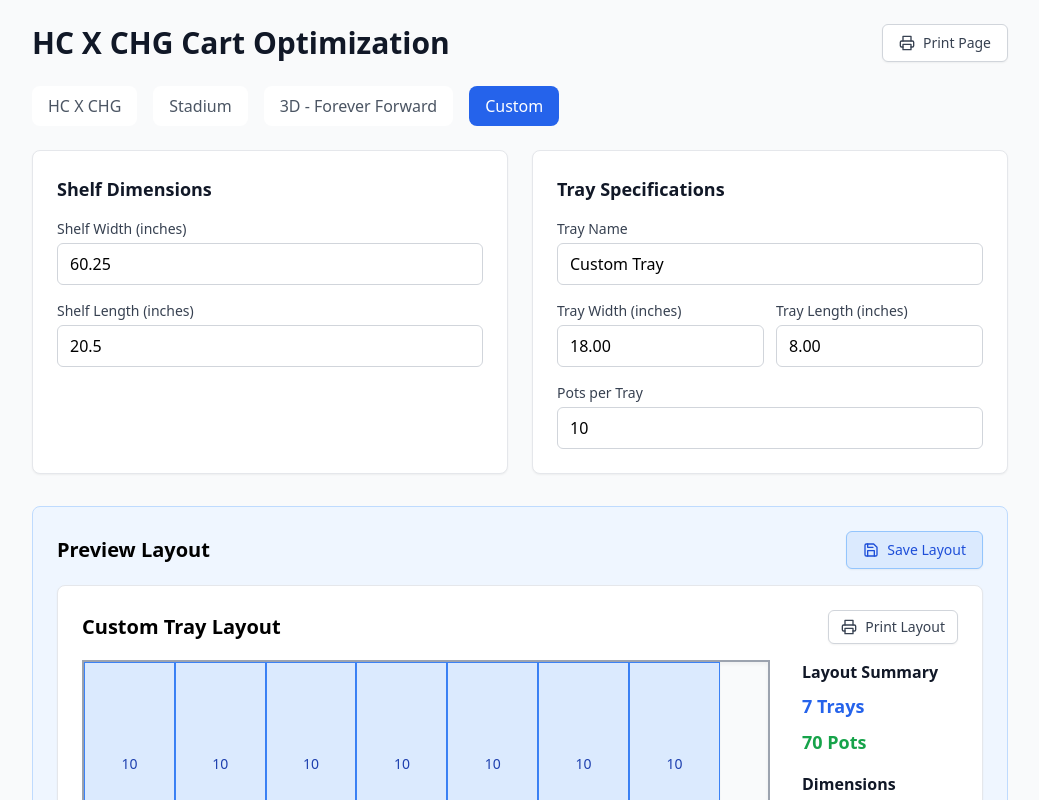
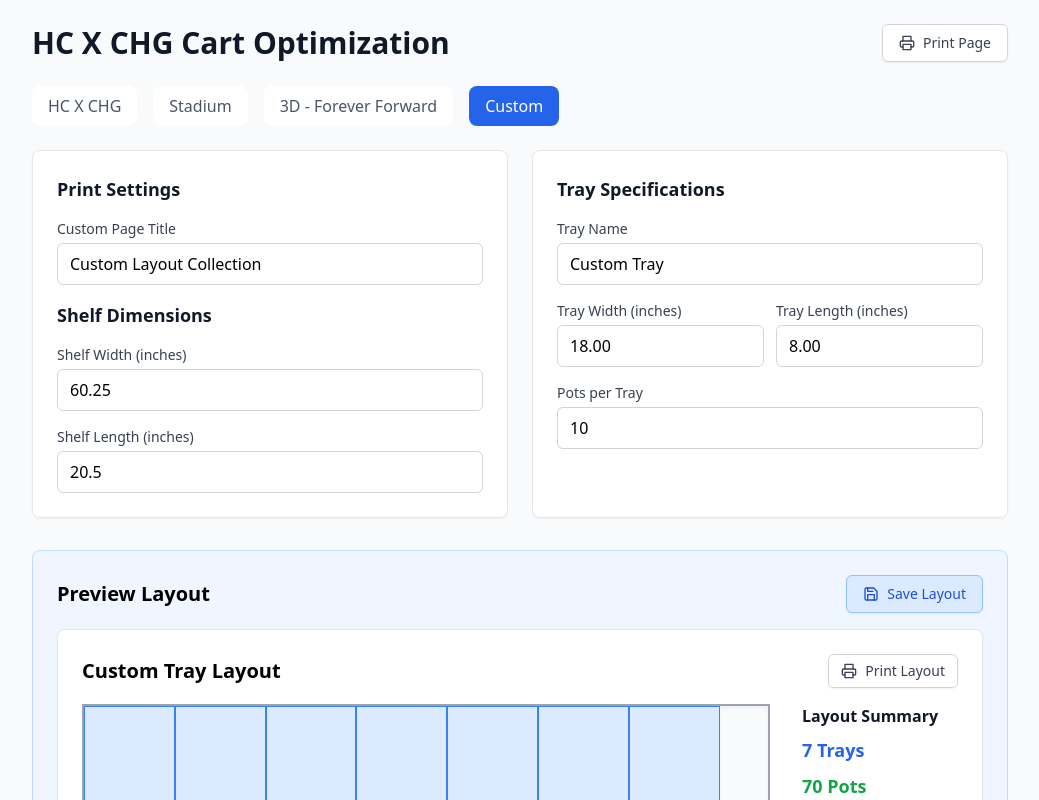
Before and after one commit to jmanq/classichgcartoptimization, a React (Vite) app: page / in a window 1280 px wide. Both pictures are taken after a click on the button "Custom". Shown: the top 800 px of the page, without its empty margins (120-1159 px from the left). Built offline with nearby package versions, Linux system fonts and the light colour scheme.

Commit message:
Improve custom page layout and printing

```diff
--- a/src/components/CustomCalculator.tsx
+++ b/src/components/CustomCalculator.tsx
@@ -366,10 +366,123 @@ interface CustomCalculatorProps {
 export default function CustomCalculator({ savedLayouts, setSavedLayouts, removeFromCustom }: CustomCalculatorProps) {
   const [shelfWidth, setShelfWidth] = useState<string>('60.25');
   const [shelfLength, setShelfLength] = useState<string>('20.5');
+  const [customTitle, setCustomTitle] = useState<string>('Custom Layout Collection');
   const [trayName, setTrayName] = useState<string>('Custom Tray');
   const [trayWidth, setTrayWidth] = useState<string>('18.00');
   const [trayLength, setTrayLength] = useState<string>('8.00');
   const [potCount, setPotCount] = useState<string>('10');
+
+  const handlePrintCustomPage = () => {
+    const style = document.createElement('style');
+    style.textContent = `
+      @media print {
+        @page {
+          size: landscape;
+          margin: 1cm;
+        }
+        body {
+          font-family: system-ui, -apple-system, sans-serif;
+          padding: 20px;
+          visibility: hidden;
+        }
+        #print-custom-content {
+          visibility: visible;
+          position: absolute;
+          left: 0;
+          top: 0;
+          width: 100%;
+        }
+        .no-print {
+          display: none !important;
+        }
+        .diagram {
+          border: 2px solid #666;
+          position: relative;
+          background: #f9fafb;
+          page-break-inside: avoid;
+          page-break-after: always;
+          margin-bottom: 30px;
+        }
+        .diagram:last-child {
+          page-break-after: auto;
+        }
+        .tray {
+          position: absolute;
+          border: 1px solid #3b82f6;
+          background: #dbeafe;
+        }
+        .tray-count {
+          position: absolute;
+          inset: 0;
+          display: flex;
+          align-items: center;
+          justify-content: center;
+          font-weight: 600;
+          color: #1e40af;
+        }
+        .custom-title {
+          font-size: 28px;
+          margin-bottom: 24px;
+          text-align: center;
+          font-weight: bold;
+        }
+        .layout-section {
+          margin-bottom: 40px;
+        }
+      }
+    `;
+    document.head.appendChild(style);
+
+    const printContent = document.createElement('div');
+    printContent.id = 'print-custom-content';
+
+    const printScale = 20; // Fixed scale for consistent printing
+
+    printContent.innerHTML = `
+      <div class="custom-title">${customTitle}</div>
+      ${savedLayouts.map(savedLayout => {
+        const result = savedLayout.result;
+        return `
+          <div class="layout-section">
+            <h2 style="font-size: 20px; margin-bottom: 16px; font-weight: 600;">${result.trayType.name}</h2>
+            <div style="display: grid; grid-template-columns: auto 1fr; gap: 24px; margin-bottom: 16px;">
+              <div class="diagram" style="width: ${result.shelfWidth * printScale}px; height: ${result.shelfLength * printScale}px;">
+                ${result.positions.map(pos => `
+                  <div class="tray" style="
+                    width: ${pos.trayWidth * printScale}px;
+                    height: ${pos.trayLength * printScale}px;
+                    left: ${pos.x * printScale}px;
+                    top: ${pos.y * printScale}px;
+                  ">
+                    <div class="tray-count">${result.trayType.count}</div>
+                  </div>
+                `).join('')}
+              </div>
+              <div style="padding-left: 20px;">
+                <div style="background: #f3f4f6; padding: 16px; border-radius: 8px; margin-bottom: 16px;">
+                  <h4 style="font-weight: 600; margin-bottom: 8px;">Layout Summary</h4>
+                  <p style="font-size: 18px; font-weight: bold; color: #2563eb; margin-bottom: 4px;">${result.totalTrays} Trays</p>
+                  <p style="font-size: 18px; font-weight: bold; color: #16a34a;">${result.totalPots} Pots</p>
+                </div>
+                <div style="background: #f3f4f6; padding: 16px; border-radius: 8px;">
+                  <h4 style="font-weight: 600; margin-bottom: 8px;">Dimensions</h4>
+                  <p style="margin-bottom: 4px;">Tray: ${result.trayType.tod.width.toFixed(2)}" × ${result.trayType.tod.length.toFixed(2)}"</p>
+                  <p>Shelf: ${result.shelfWidth.toFixed(2)}" × ${result.shelfLength.toFixed(2)}"</p>
+                </div>
+              </div>
+            </div>
+          </div>
+        `;
+      }).join('')}
+    `;
+
+    document.body.appendChild(printContent);
+    window.print();
+
+    // Cleanup after printing
+    document.body.removeChild(printContent);
+    document.head.removeChild(style);
+  };
 
   const saveLayout = () => {
     if (layout) {
@@ -410,26 +523,30 @@ export default function CustomCalculator({ savedLayouts, setSavedLayouts, remove
 
   return (
     <div>
-      {savedLayouts.length > 0 && (
-        <div className="mb-8">
-          <div className="flex justify-between items-center mb-4">
-            <h3 className="text-xl font-semibold">Saved Layouts ({savedLayouts.length})</h3>
+      <div className="no-print grid grid-cols-1 md:grid-cols-2 gap-6 mb-8">
+        <div className="bg-white p-6 rounded-lg shadow-sm border">
+          <h3 className="text-lg font-semibold mb-4 text-gray-900">Print Settings</h3>
+          <div className="mb-4">
+            <label className="block text-sm font-medium text-gray-700 mb-1">
+              Custom Page Title
+            </label>
+            <input
+              type="text"
+              value={customTitle}
+              onChange={(e) => setCustomTitle(e.target.value)}
+              className="w-full px-3 py-2 border border-gray-300 rounded-md focus:outline-none focus:ring-2 focus:ring-blue-500 focus:border-transparent"
+              placeholder="Custom Layout Collection"
+            />
           </div>
-          <div className="space-y-6">
-            {savedLayouts.map((savedLayout) => (
-              <ShelfDiagram
-                key={savedLayout.id}
-                result={savedLayout.result}
-                onRemove={() => removeFromCustom(savedLayout.id)}
-                showRemove={true}
-              />
-            ))}
-          </div>
-        </div>
-      )}
-
-      <div className="grid grid-cols-1 md:grid-cols-2 gap-6 mb-8">
-        <div className="bg-white p-6 rounded-lg shadow-sm border">
+          {savedLayouts.length > 0 && (
+            <button
+              onClick={handlePrintCustomPage}
+              className="w-full inline-flex items-center justify-center px-4 py-2 border border-gray-300 shadow-sm text-sm font-medium rounded-md text-gray-700 bg-white hover:bg-gray-50 focus:outline-none focus:ring-2 focus:ring-offset-2 focus:ring-blue-500"
+            >
+              <Printer className="h-4 w-4 mr-2" />
+              Print All Saved Layouts
+            </button>
+          )}
           <h3 className="text-lg font-semibold mb-4 text-gray-900">Shelf Dimensions</h3>
           <div className="space-y-4">
             <div>
@@ -523,7 +640,7 @@ export default function CustomCalculator({ savedLayouts, setSavedLayouts, remove
       </div>
 
       {layout && (
-        <div className="mt-8 bg-blue-50 border border-blue-200 rounded-lg p-6">
+        <div className="no-print mt-8 bg-blue-50 border border-blue-200 rounded-lg p-6">
           <div className="flex justify-between items-center mb-4">
             <h3 className="text-xl font-semibold">Preview Layout</h3>
             <button
@@ -538,8 +655,26 @@ export default function CustomCalculator({ savedLayouts, setSavedLayouts, remove
         </div>
       )}
 
+      {savedLayouts.length > 0 && (
+        <div className="mt-8">
+          <div className="flex justify-between items-center mb-4">
+            <h3 className="text-xl font-semibold">Saved Layouts ({savedLayouts.length})</h3>
+          </div>
+          <div className="space-y-6">
+            {savedLayouts.map((savedLayout) => (
+              <ShelfDiagram
+                key={savedLayout.id}
+                result={savedLayout.result}
+                onRemove={() => removeFromCustom(savedLayout.id)}
+                showRemove={true}
+              />
+            ))}
+          </div>
+        </div>
+      )}
+
       {!layout && (shelfWidth || shelfLength || trayWidth || trayLength || potCount) && (
-        <div className="mt-8 p-4 bg-yellow-50 border border-yellow-200 rounded-lg">
+        <div className="no-print mt-8 p-4 bg-yellow-50 border border-yellow-200 rounded-lg">
           <p className="text-yellow-800">
             Please fill in all fields with valid numbers to see the layout calculation.
           </p>
```
